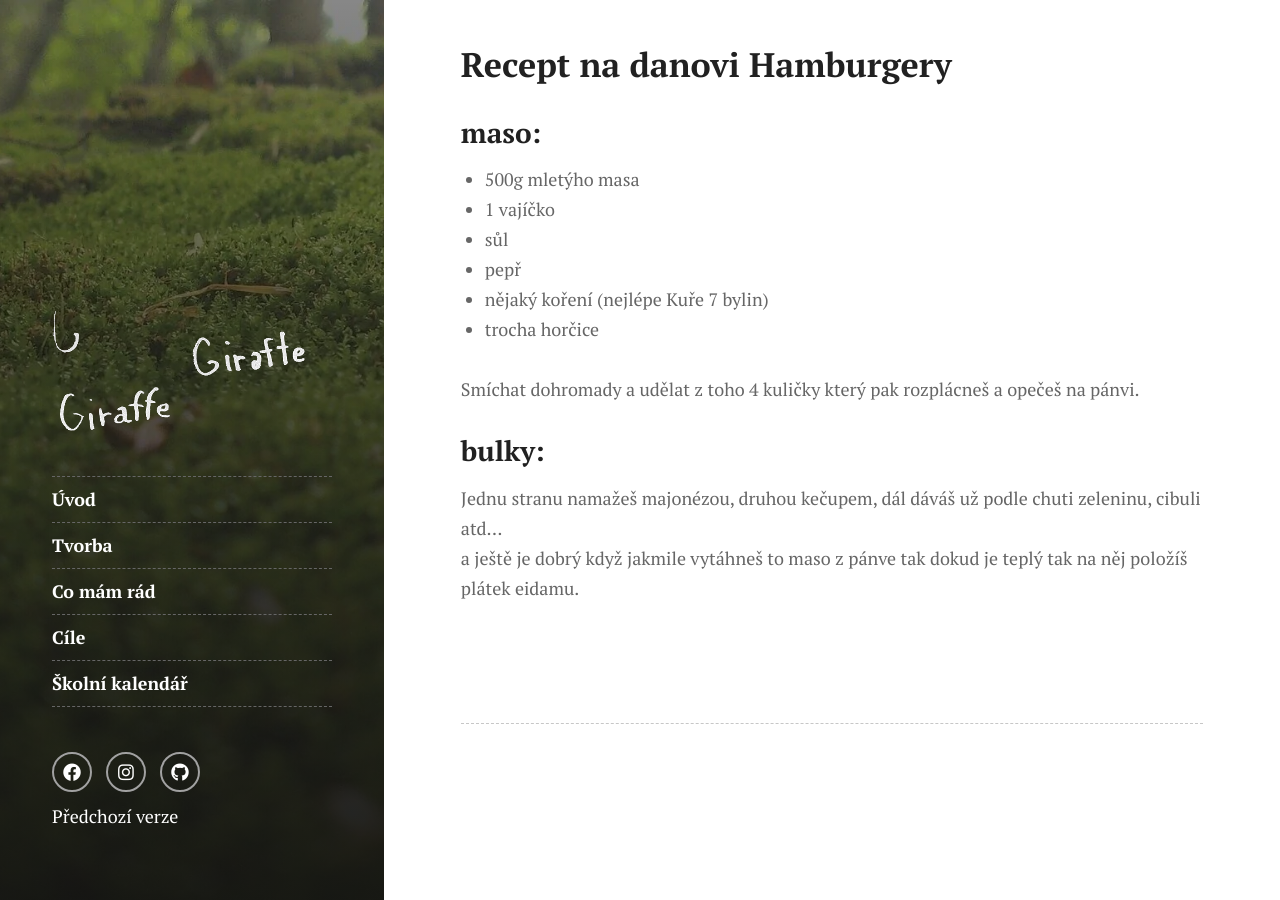
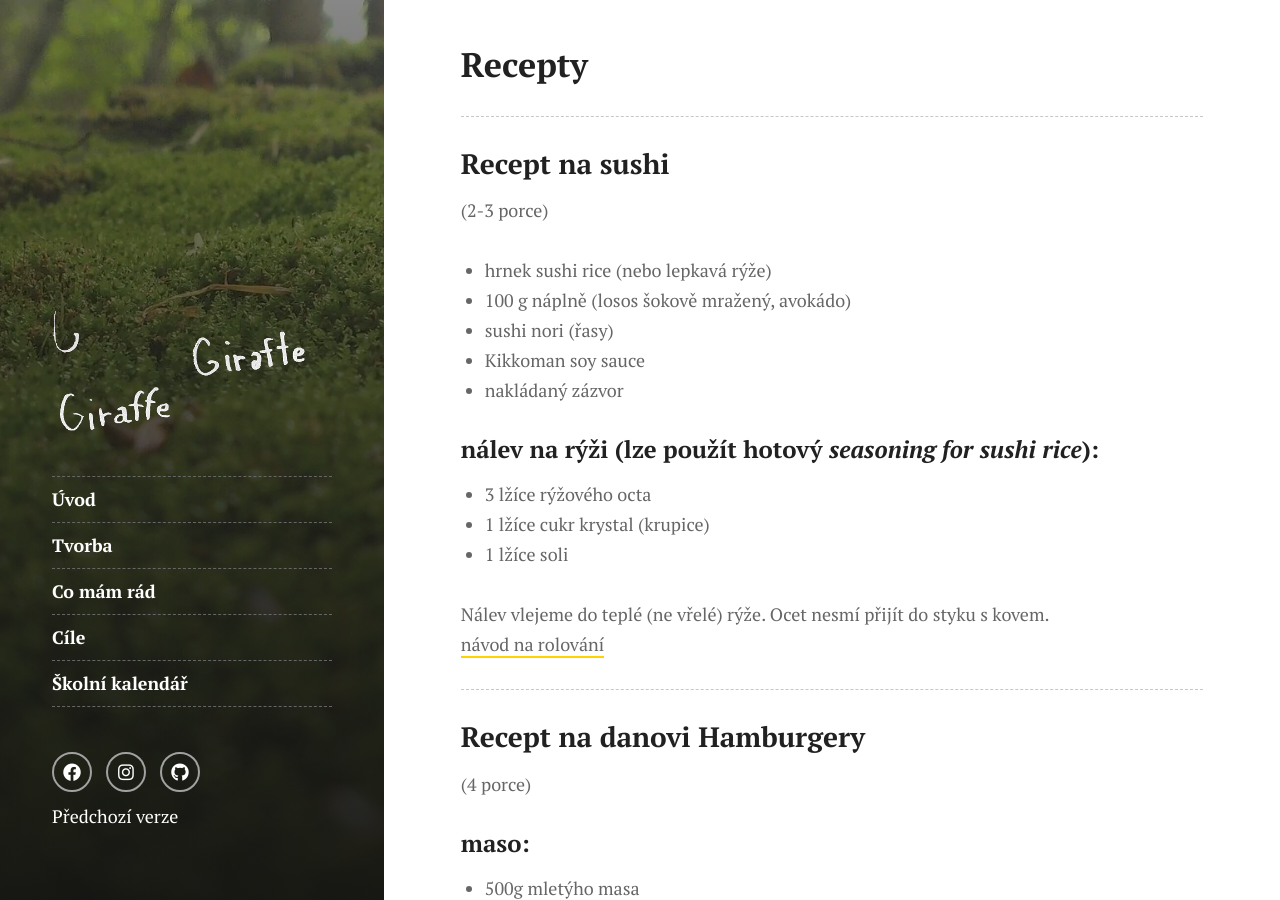
Before and after one commit to kudlav/kudlav.github.io, a Jekyll site: the page built from pages/recept.md, in a window 1280 px wide and 900 px high. Built offline with Jekyll 4.4.1, drawn with Linux system fonts in a browser that asks for light colours.

Commit message:
Add sushi recipe

```diff
--- a/pages/recept.md
+++ b/pages/recept.md
@@ -5,9 +5,33 @@ sidebar_link: false
 permalink: recept/
 ---
 
-## Recept na danovi Hamburgery
+## Recepty
 
-### maso:
+---
+
+### Recept na sushi
+(2-3 porce)
+* hrnek sushi rice (nebo lepkavá rýže)
+* 100 g náplně (losos šokově mražený, avokádo)
+* sushi nori (řasy)
+* Kikkoman soy sauce
+* nakládaný zázvor
+
+#### nálev na rýži (lze použít hotový _seasoning for sushi rice_):
+* 3 lžíce rýžového octa
+* 1 lžíce cukr krystal (krupice)
+* 1 lžíce soli
+
+Nálev vlejeme do teplé (ne vřelé) rýže. Ocet nesmí přijít do styku s kovem.
+[návod na rolování](https://www.wikihow.cz/Jak-rolovat-sushi#Maki-Sushi)
+
+
+---
+
+### Recept na danovi Hamburgery
+(4 porce)
+
+#### maso:
 * 500g mletýho masa
 * 1 vajíčko
 * sůl
@@ -17,6 +41,6 @@ permalink: recept/
 
 Smíchat dohromady a udělat z toho 4 kuličky který pak rozplácneš a opečeš na pánvi.
 
-### bulky:
+#### bulky:
 Jednu stranu namažeš majonézou, druhou kečupem, dál dáváš už podle chuti zeleninu, cibuli atd...
 a ještě je dobrý když jakmile vytáhneš to maso z pánve tak dokud je teplý tak na něj položíš plátek eidamu.
```
Also changed, not shown: Gemfile.lock.
